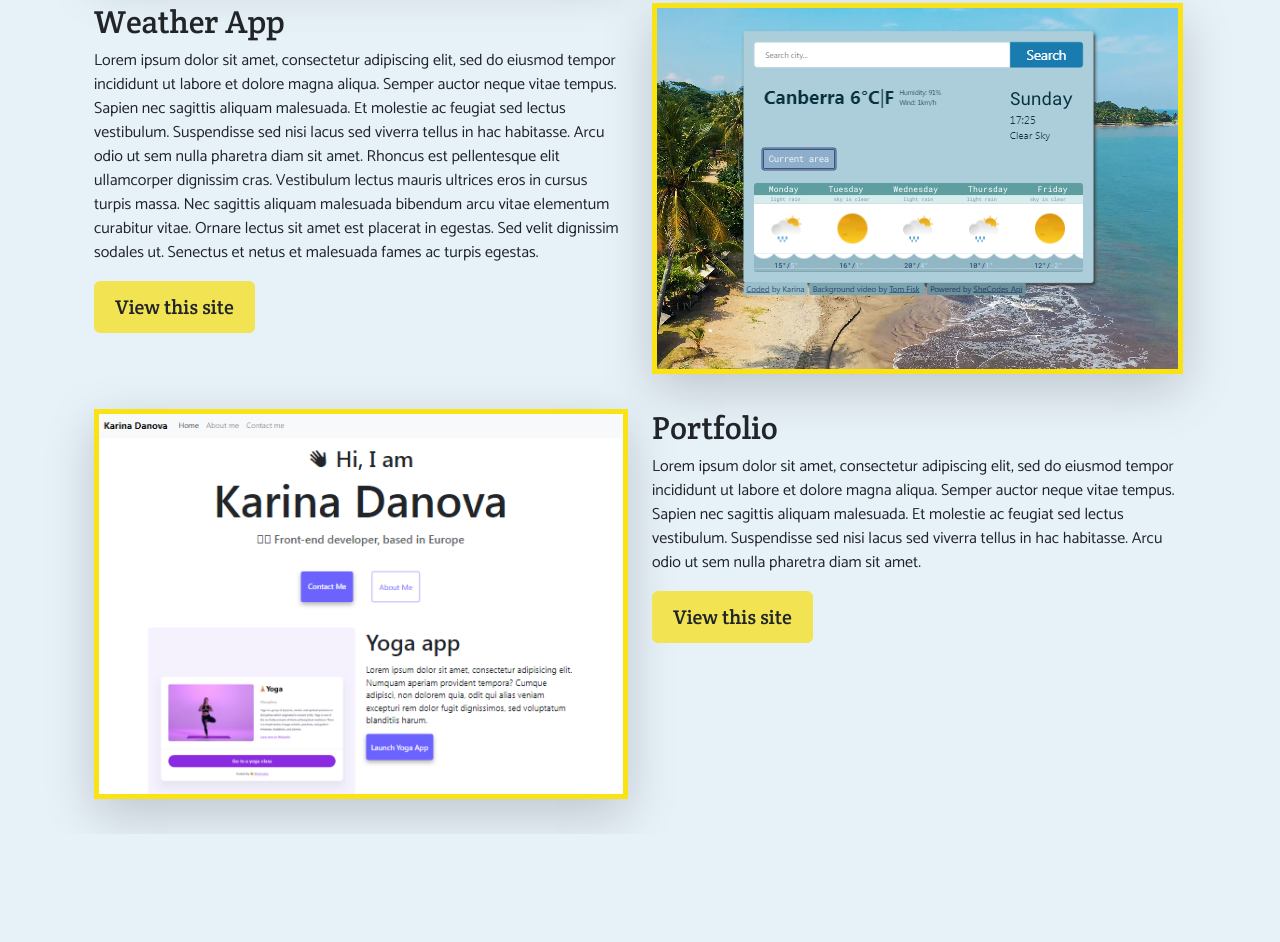
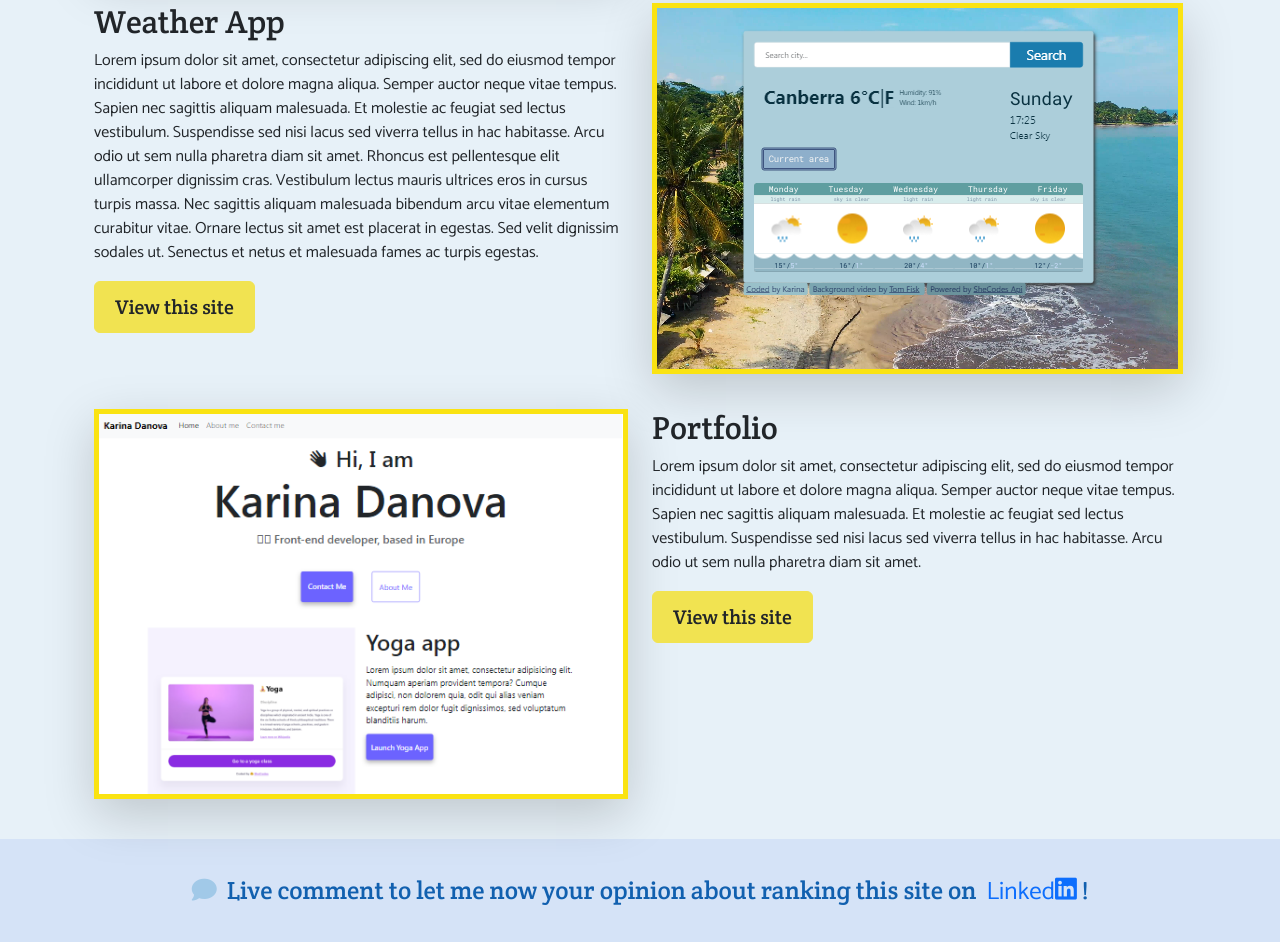
Before and after one commit to Kar1Da/my-portfolio, a plain HTML site: page index.html in a window 1280 px wide. Shown: the part 911-1853 px from the top of the page. Before the commit the page ends 1745 px from the top, so only its background shows below. Drawn offline with nearby package versions, Linux system fonts and the light colour scheme.

Commit message:
Added footer

```diff
--- a/index.html
+++ b/index.html
@@ -149,5 +149,18 @@
         </div>
       </div>
     </div>
+    <footer class="d-none d-md-block">
+      <span
+        ><i class="fa-solid fa-comment footer-icon" style="color: #a1c9e8"></i
+        >Live comment to let me now your opinion about ranking this site on
+        <a
+          href="https://www.linkedin.com"
+          title="LinkedIn profile"
+          target="_blank"
+        >
+          Linked<i class="fa-brands fa-linkedin linkedIn-icon"></i></a
+        >!
+      </span>
+    </footer>
   </body>
 </html>
--- a/src/style.css
+++ b/src/style.css
@@ -245,3 +245,36 @@ body {
     margin: 0;
   }
 }
+
+footer {
+  background-color: #d5e3f7;
+  font-family: "Crete Round";
+  color: rgb(17, 96, 175);
+  padding: 30px;
+  margin: 40px 0 0 0;
+  font-size: 25px;
+  text-align: center;
+}
+
+footer span {
+  display: inline-flex;
+  align-items: center;
+  margin: 0 10px;
+  padding: 0px 20px;
+}
+
+footer a {
+  display: flex;
+  font-family: "Catamaran";
+  margin: 5px 5px 0 10px;
+  text-decoration: none;
+  flex-wrap: nowrap;
+}
+
+.footer-icon {
+  margin: 0 10px 0 0;
+}
+
+.linkedIn-icon {
+  margin: 3px 0 0 0;
+}
```
